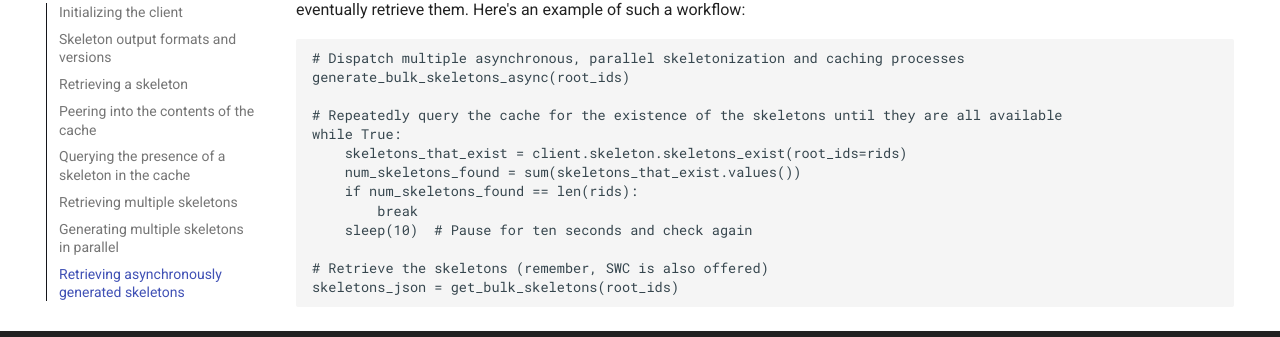
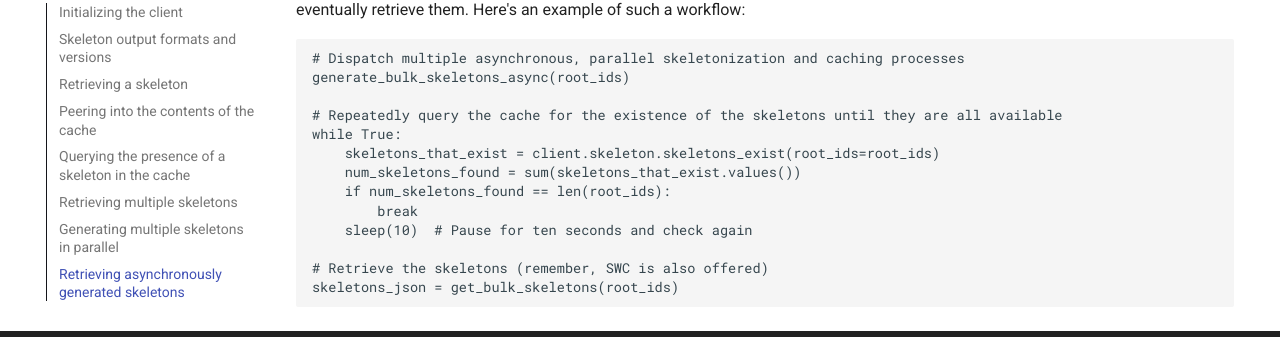
Before and after one commit to CAVEconnectome/CAVEclient, an MkDocs documentation site: the page built from docs/tutorials/skeletonization.md, in a window 1280 px wide and 900 px high, scrolled down 4391 px. Shown: the part 413-750 px from the top of the window. Built offline with MkDocs 1.6.1 and Material for MkDocs 9.7.7, drawn with Linux system fonts in a browser that asks for light colours; comment, search, counter and statistics services are not loaded.

Commit message:
Update skeletonization.md

```diff
--- a/docs/tutorials/skeletonization.md
+++ b/docs/tutorials/skeletonization.md
@@ -222,9 +222,9 @@ generate_bulk_skeletons_async(root_ids)
 
 # Repeatedly query the cache for the existence of the skeletons until they are all available
 while True:
-    skeletons_that_exist = client.skeleton.skeletons_exist(root_ids=rids)
+    skeletons_that_exist = client.skeleton.skeletons_exist(root_ids=root_ids)
     num_skeletons_found = sum(skeletons_that_exist.values())
-    if num_skeletons_found == len(rids):
+    if num_skeletons_found == len(root_ids):
         break
     sleep(10)  # Pause for ten seconds and check again
 
```
